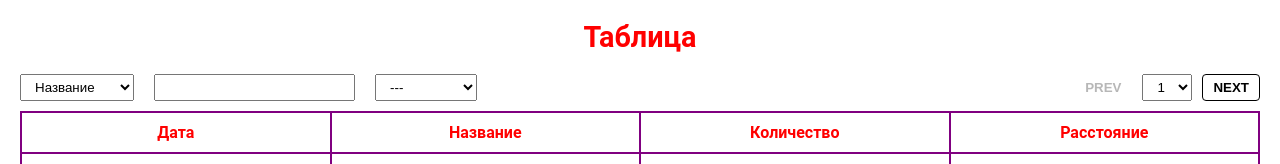
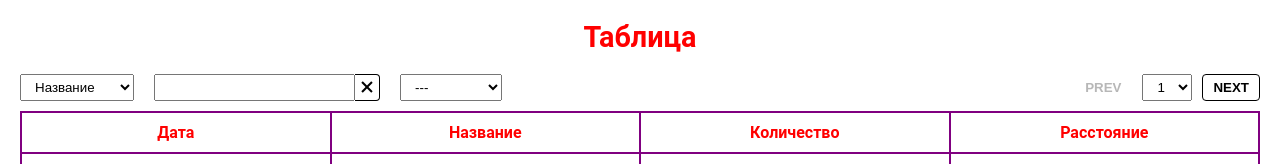
Before and after one commit to tymino/test_react-table_client, a React (Create React App) app: page / in a window 1280 px wide. Shown: the top 164 px of the page. Built offline with nearby package versions, Linux system fonts and the light colour scheme.

Commit message:
button clear for search

```diff
--- a/src/components/Table/Table.tsx
+++ b/src/components/Table/Table.tsx
@@ -36,13 +36,12 @@ const Table: React.FC<ITableProps> = ({ title, colName, list }) => {
   const [localTableData, setLocalTableData] = React.useState<IData[]>(list);
   const [actualTableData, setActualTableData] = React.useState<IData[]>([]);
 
-
   const [selectColumnName, setSelectColumnName] = React.useState<ITableColName>(colName[1]);
   const [inputSearch, setInputSearch] = React.useState<string>('');
   const [selectСondition, setSelectСondition] = React.useState<string>(conditions[0]);
 
   // pagination
-  const [visibleItemsPerPage, setVisibleItemsPerPage] = React.useState<number>(7);
+  const [visibleItemsPerPage] = React.useState<number>(7);
   const [pagination, setPagination] = React.useState<IPagination>({
     currentPage: 1,
     visibleItemsPerPage,
@@ -58,10 +57,10 @@ const Table: React.FC<ITableProps> = ({ title, colName, list }) => {
   //   setActualTableData(localData);
   // };
 
-  const filteredTableData = () => {
+  const filteredTableData = (actualCondition: string) => {
     let newList: IData[] = [];
 
-    switch (selectСondition) {
+    switch (actualCondition) {
       case Condition.Equal: {
         newList = list.filter((item: any) => String(item[selectColumnName.value]) === inputSearch);
         setLocalTableData(newList);
@@ -115,6 +114,7 @@ const Table: React.FC<ITableProps> = ({ title, colName, list }) => {
     const actualColName = colName.find((obj) => obj.value === event.target.value);
 
     if (actualColName) {
+      filteredTableData(conditions[0]);
       setSelectColumnName(actualColName);
       setInputSearch('');
       setSelectСondition(conditions[0]);
@@ -122,12 +122,19 @@ const Table: React.FC<ITableProps> = ({ title, colName, list }) => {
   };
 
   const handleSelectСondition = (event: React.ChangeEvent<HTMLSelectElement>) => {
+    filteredTableData(event.target.value);
     setSelectСondition(event.target.value);
   };
 
   const handleInputSearch = (event: React.ChangeEvent<HTMLInputElement>) => {
     setInputSearch(event.target.value);
     setSelectСondition(conditions[0]);
+    filteredTableData(conditions[0]);
+  };
+  const handleClickSearchClear = () => {
+    filteredTableData(conditions[0]);
+    setSelectСondition(conditions[0]);
+    setInputSearch('');
   };
 
   const handleChangePaginationPage = (event: React.ChangeEvent<HTMLSelectElement>) => {
@@ -146,12 +153,6 @@ const Table: React.FC<ITableProps> = ({ title, colName, list }) => {
     }
   };
 
-  // useEffetct
-  React.useEffect(() => {
-    filteredTableData();
-    // eslint-disable-next-line react-hooks/exhaustive-deps
-  }, [selectСondition]);
-
   // update pagination
   React.useEffect(() => {
     const endPage = pagination.visibleItemsPerPage * pagination.currentPage;
@@ -164,7 +165,7 @@ const Table: React.FC<ITableProps> = ({ title, colName, list }) => {
 
   return (
     <div className="table-component">
-      <h2 className='table-component__title'>{title}</h2>
+      <h2 className="table-component__title">{title}</h2>
       <div className="table-component__navigation">
         <div className="navigation__filter-column">
           <select value={selectColumnName.value} onChange={handleSelectColumnName}>
@@ -177,6 +178,7 @@ const Table: React.FC<ITableProps> = ({ title, colName, list }) => {
         </div>
         <div className="navigation__filter-search">
           <input type="text" value={inputSearch} onChange={handleInputSearch} />
+          <button onClick={handleClickSearchClear}></button>
         </div>
         <div className="navigation__filter-condition">
           <select value={selectСondition} onChange={handleSelectСondition}>
@@ -209,7 +211,6 @@ const Table: React.FC<ITableProps> = ({ title, colName, list }) => {
           </button>
         </div>
       </div>
-      {actualTableData.length > 0 && (
       <table className="table-component__table" cellSpacing="0">
         <thead className="table-component__thead">
           <tr className="table-component__tr">
@@ -220,6 +221,7 @@ const Table: React.FC<ITableProps> = ({ title, colName, list }) => {
             ))}
           </tr>
         </thead>
+        {actualTableData.length > 0 && (
           <tbody className="table-component__tbody">
             {actualTableData.map((item: IData) => (
               <tr className="table-component__tr" key={item.id}>
@@ -235,8 +237,8 @@ const Table: React.FC<ITableProps> = ({ title, colName, list }) => {
               </tr>
             ))}
           </tbody>
+        )}
       </table>
-      )}
     </div>
   );
 };
--- a/src/components/Table/style/_navigation.sass
+++ b/src/components/Table/style/_navigation.sass
@@ -3,16 +3,64 @@
     margin-right: 20px
     & > select
       padding: 4px 10px
+      outline: none
       cursor: pointer
 
   &__filter-search
+    display: flex
+    flex-direction: row
     margin-right: 20px
+
     & > input
       padding: 4px 10px
+      outline: none
+
+    & > button
+      position: relative
+      width: 24px
+      padding: 4px 0px
+      background: none
+      border: 1px solid black
+      border-left: none
+      border-radius: 0 4px 4px 0
+      box-sizing: content-box
+      text-transform: uppercase
+      font-weight: bold
+      cursor: pointer
+
+      &::after
+        content: ''
+        position: absolute
+        top: 45%
+        left: 5px
+        width: 14px
+        height: 2px
+        transform: rotate(45deg)
+        background: black
+      &::before
+        content: ''
+        position: absolute
+        top: 45%
+        left: 5px
+        width: 14px
+        height: 2px
+        transform: rotate(-45deg)
+        background: black
+
+      &:disabled
+        border: 1px solid rgba(0, 0, 0, 0)
+        cursor: default
+
+        &:hover
+          background: none
+
+      &:hover
+        background: #f3f3f3
 
   &__filter-condition
     & > select
       padding: 4px 10px
+      outline: none
       cursor: pointer
 
   &__pagination
@@ -48,4 +96,5 @@
 
     & > select
       padding: 4px 10px
+      outline: none
       cursor: pointer
```
Lines whose indentation alone changed are shown as unchanged.
